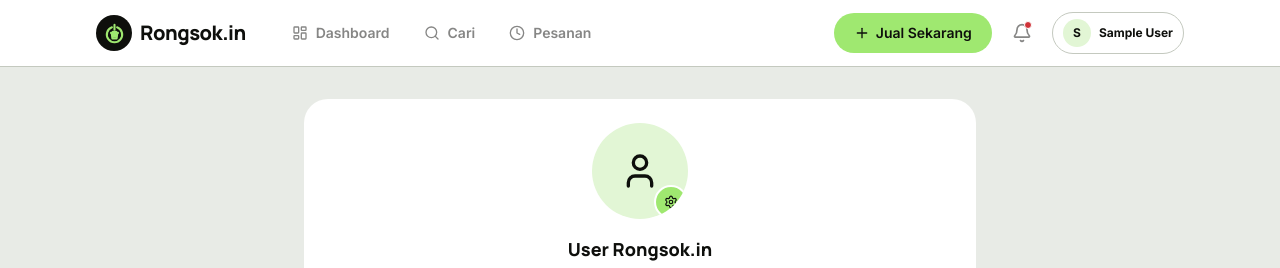
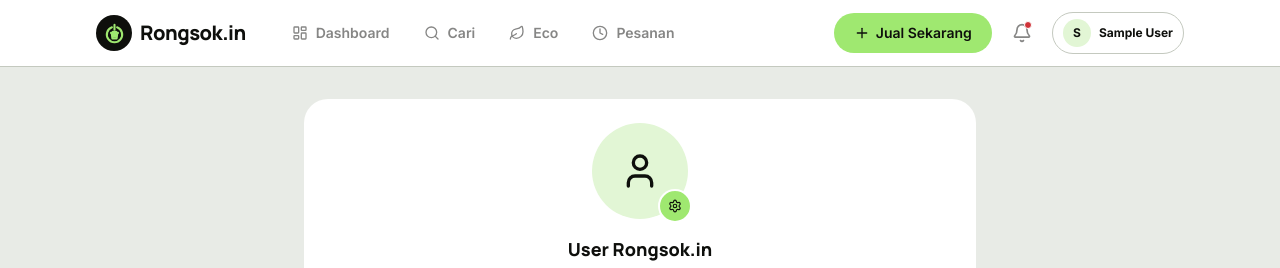
Before and after one commit to muhamadabel/rongsokin-frontend, a Next.js app: page /profile in a window 1280 px wide. Shown: the top 268 px of the page. Built offline with nearby package versions, Linux system fonts and the light colour scheme; no server answers; sample sign-in values are in the browser's storage.

Commit message:
feat(nav): balikin menu Eco ke DesktopNav; perbaiki posisi gear profil; hapus emoji Digital Receipt

```diff
--- a/app/(dashboard)/orders/[id]/page.tsx
+++ b/app/(dashboard)/orders/[id]/page.tsx
@@ -749,7 +749,7 @@
               <section className="bg-surface-raised rounded-t-2xl p-6 pb-8 space-y-4 relative receipt-edge">
                 <div className="flex justify-between items-center border-b border-dashed border-ink-faint pb-3">
                   <h4 className="font-display font-extrabold text-sm text-ink uppercase tracking-wider flex items-center gap-1.5">
-                    🧾 Digital Receipt
+                     Digital Receipt
                   </h4>
                   <span className="bg-brand-500 text-ink rounded-full px-2.5 py-0.5 text-[10px] font-extrabold uppercase tracking-widest">
                     LUNAS
--- a/app/(dashboard)/profile/page.tsx
+++ b/app/(dashboard)/profile/page.tsx
@@ -80,22 +80,22 @@
       <main className="flex-1 max-w-2xl w-full mx-auto px-4 md:px-0 py-5 md:py-8 space-y-5">
         {/* PROFILE SUMMARY */}
         <header className="bg-surface-raised rounded-2xl p-6 flex flex-col items-center">
-          <div className="w-24 h-24 rounded-full bg-brand-100 mb-4 relative overflow-hidden">
+          <div className="w-24 h-24 rounded-full bg-brand-100 mb-4 relative overflow-visible">
             {me?.avatarUrl ? (
               // eslint-disable-next-line @next/next/no-img-element
               <img
                 src={me.avatarUrl}
                 alt={me.name || "Avatar"}
-                className="w-full h-full object-cover"
+                className="w-full h-full object-cover rounded-full"
               />
             ) : (
-              <div className="w-full h-full flex items-center justify-center text-ink">
+              <div className="w-full h-full flex items-center justify-center text-ink rounded-full">
                 <User size={40} />
               </div>
             )}
             <Link
               href="/profile/edit"
-              className="absolute bottom-0 right-0 bg-brand-500 text-ink p-2 rounded-full border-2 border-surface-raised hover:bg-brand-600 transition-colors"
+              className="absolute -bottom-1 -right-1 bg-brand-500 text-ink p-2 rounded-full border-2 border-surface-raised hover:bg-brand-600 transition-colors z-10"
               aria-label="Edit profil"
             >
               <Settings size={14} />
--- a/components/ui/DesktopNav.tsx
+++ b/components/ui/DesktopNav.tsx
@@ -13,6 +13,7 @@
   Store,
   Plus,
   ShieldCheck,
+  Leaf,
 } from "lucide-react";
 import { Logo } from "@/components/ui/Logo";
 import { useAuthStore } from "@/store/authStore";
@@ -57,6 +58,7 @@
     : [
         { href: "/dashboard", label: "Dashboard", icon: LayoutDashboard },
         { href: "/search", label: "Cari", icon: Search },
+        { href: "/eco", label: "Eco", icon: Leaf },
         { href: "/orders", label: "Pesanan", icon: Clock },
       ];
 
```
